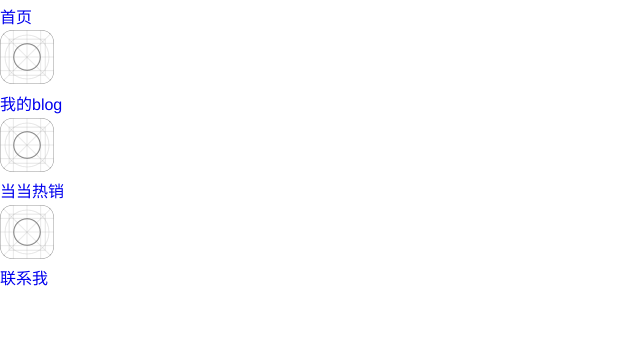
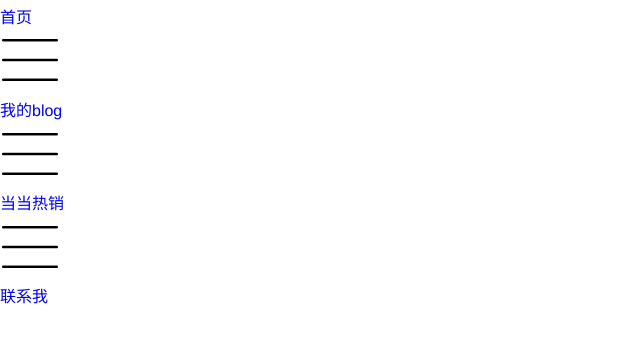
Before and after one commit to wei13027619978/wei13027619978.github.io, a plain HTML site: page dangdang-app-angularjs/index.html in a window 1280 px wide. Shown: the part 114-456 px from the top of the page, without its empty margins (0-640 px from the left). Drawn offline with nearby package versions, Linux system fonts and the light colour scheme.

Commit message:
修改图片路径

```diff
--- a/dangdang-app-angularjs/index.html
+++ b/dangdang-app-angularjs/index.html
@@ -25,15 +25,15 @@
                         <p class="weui-tabbar__label">首页</p>
                     </a>
                     <a href="#/blog" class="weui-tabbar__item"  ng-click="linkTo(1)">
-                        <img src="./assets/images/icon_tabbar.png" alt="" class="weui-tabbar__icon">
+                        <img src="./assets/images/icon_nav_form.png" alt="" class="weui-tabbar__icon">
                         <p class="weui-tabbar__label">我的blog</p>
                     </a>
                     <a href="#/book" class="weui-tabbar__item"  ng-click="linkTo(2)">
-                        <img src="./assets/images/icon_tabbar.png" alt="" class="weui-tabbar__icon">
+                        <img src="./assets/images/icon_nav_form.png" alt="" class="weui-tabbar__icon">
                         <p class="weui-tabbar__label">当当热销</p>
                     </a>
                     <a href="#/about_me" class="weui-tabbar__item"  ng-click="linkTo(3)">
-                        <img src="./assets/images/icon_tabbar.png" alt="" class="weui-tabbar__icon">
+                        <img src="./assets/images/icon_nav_form.png" alt="" class="weui-tabbar__icon">
                         <p class="weui-tabbar__label">联系我</p>
                     </a>
                 </div>
```
